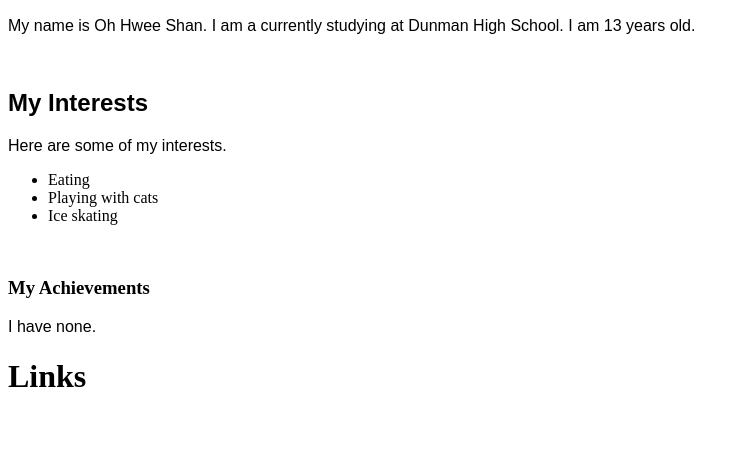
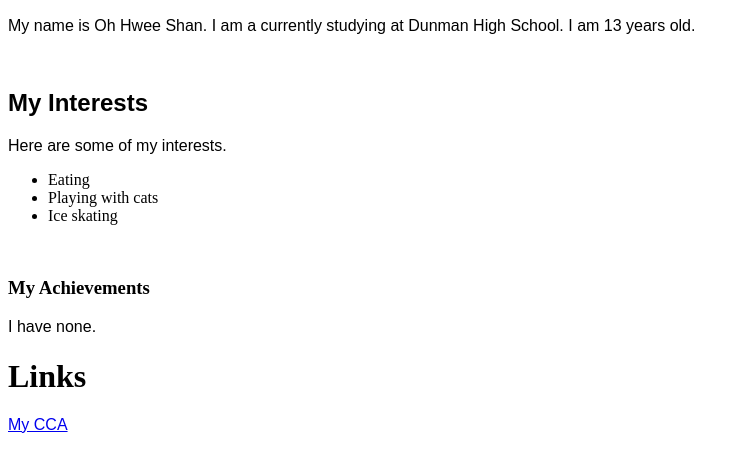
Before and after one commit to dhsohhweeshan/dhsohhweeshan.github.io, a plain HTML site: page index.html in a window 1280 px wide. Shown: the part 313-784 px from the top of the page, without its empty margins (0-749 px from the left). Drawn offline with Linux system fonts and the light colour scheme.

Commit message:
Update index.html

```diff
--- a/index.html
+++ b/index.html
@@ -18,7 +18,7 @@
   <h3> My Achievements </h3>
   <p> I have none. </p>
   <h1> Links </h1>
-  <p> <a href="/cca.html> My CCA </a></br></p>
+  <p> <a href="/cca.html"> My CCA </a></br></p>
 
 
 </body>
```
